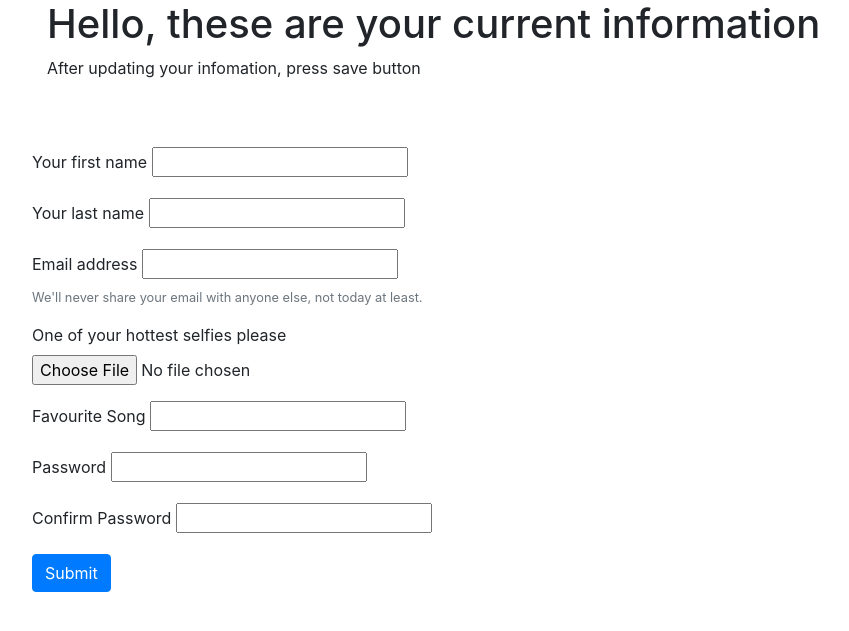
After one commit to JiahongHe/Personal-Facial-Identification-System, a Django app: template src/server/backendServer/requestHandler/templates/requestHandler/updateInfo.html in a window 1280 px wide. The commit adds this page. Shown: the top 631 px of the page, without its empty margins (38-887 px from the left). Run offline with Django 3.2, Linux system fonts and the light colour scheme; the template is opened without the code that fills it: most values are stand-ins (such as "Sample title", 1, 10 or a date in 2020); form fields are guessed from the names that the template uses; some libraries are stand-ins or nearby versions.

Commit message:
iteration2 almost done

```diff
--- a/src/FaceRecog/FC.py
+++ b/src/FaceRecog/FC.py
@@ -1,6 +1,6 @@
 import cv2
 import face_recognition
-from getAllUsers import getAllUsers
+from getContent import getContent
 
 if __name__ == '__main__':
 
@@ -15,7 +15,7 @@ if __name__ == '__main__':
     user_dic = None
     try:
         print('Data received, starting facial recognition..')
-        user_dic = getAllUsers(API_url)
+        user_dic = getContent(API_url)
     except:
         raise ConnectionError('can not connect to the server to retreive user data')
     encodings = []
--- a/src/FaceRecog/getAllUsers.py
+++ b/src/FaceRecog/getContent.py
@@ -1,7 +1,7 @@
 import requests
 import json
 
-def getAllUsers(url):
+def getContent(url):
     content = requests.get(url).content
     user_dic = json.loads(content)
     return user_dic
--- /dev/null
+++ b/src/server/backendServer/requestHandler/templates/requestHandler/updateInfo.html
@@ -0,0 +1,73 @@
+{% load static %}
+<!DOCTYPE html>
+<html>
+    <head>
+        <meta charset="utf-8">
+        <meta name="description" content="update information page">
+        <meta name="author" content="JiahongHe">
+        <link rel="stylesheet" href="https://stackpath.bootstrapcdn.com/bootstrap/4.1.3/css/bootstrap.min.css" integrity="sha384-MCw98/SFnGE8fJT3GXwEOngsV7Zt27NXFoaoApmYm81iuXoPkFOJwJ8ERdknLPMO" crossorigin="anonymous">
+        <title> New User Registration </title>
+    </head>
+    <body>
+        <div class="container">
+            <div class="row">
+                <div class="col-12">
+                    <h1>
+                        Hello, these are your current information
+                    </h1>
+                    <p>After updating your infomation, press save button</p>
+                </div>
+                <form id="form" action="{% url 'userUpdate' %}?userId={{ userId }}" method="POST" enctype="multipart/form-data">
+                {% csrf_token %}
+                <div class="form-group" style="visibility: hidden">
+                    <label for="User ID">Your user Id</label>
+                    {{ form.userId }}
+                </div>
+                <div class="form-group">
+                    <label for="firstName">Your first name</label>
+                    {{ form.FirstName }}
+                </div>
+                <div class="form-group">
+                    <label for="lastName">Your last name</label>
+                    {{ form.LastName }}
+                </div>
+                <div class="form-group">
+                    <label for="email">Email address</label>
+                    {{ form.Email }}
+                    <small id="emailHelp" class="form-text text-muted">We'll never share your email with anyone else, not today at least.</small>
+                </div>
+                <div class="form-group">
+                    <label for="userImage">One of your hottest selfies please</label> <br>
+                    {{ form.Image }}
+                </div>
+                <div class="form-group">
+                    <label>Favourite Song</label>
+                    {{ form.FavouriteSong }}
+                </div>
+                <div class="form-group">
+                    <label>Password</label>
+                    {{ form.passWord }}
+                </div>
+                <div class="form-group">
+                    <label>Confirm Password</label>
+                    {{ form.confirm_passWord }}
+                </div>
+                    <button onclick="checkBoxChecked()" class="btn btn-primary">Submit</button>
+                </form>
+            </div>
+        </div>
+
+        <script type="text/javascript">
+            function checkBoxChecked() {
+                checkBox = document.getElementById("checkBox");
+                if (checkBox.checkBoxChecked()) {
+                    form = document.getElementById("form");
+                    form.submit();
+                } else {
+                    alert("did u agree not not");
+                }
+            }
+        </script>
+
+    </body>
+</html>
--- a/src/server/backendServer/requestHandler/urls.py
+++ b/src/server/backendServer/requestHandler/urls.py
@@ -4,5 +4,7 @@ from . import views
 
 urlpatterns = [
     path('recognitionRequest', views.recognitionRequestHandler, name='recognize'),
-    path('requestInfo', views.requestInfo, name='test')
+    path('requestInfo', views.requestInfo, name='test'),
+    path('requestLoginInfo', views.requestLoginInfo, name='requestLoginInfo'),
+    path('userUpdate', views.requestUpdateUserInfo, name='userUpdate'),
 ]
```
Also changed, not shown: src/server/backendServer/requestHandler/forms.py (added, +20 -0 lines), src/server/backendServer/requestHandler/models.py (+2 -5 lines), src/server/backendServer/requestHandler/views.py (+51 -1 lines), src/server/backendServer/userRegistration/forms.py (+17 -2 lines), src/server/backendServer/userRegistration/templates/userRegistration/register.html (+5 -6 lines), userstory/PasswordEdit.py (deleted, +0 -28 lines), userstory/updateUserPreference.py (added, +26 -0 lines), src/server/backendServer/db.sqlite3, src/server/backendServer/media/usersImages/IMG_5138.jpg (added), src/server/backendServer/media/usersImages/Tvisha.jpeg (added), src/server/backendServer/requestHandler/migrations/0008_auto_20181126_0212.py (added).
